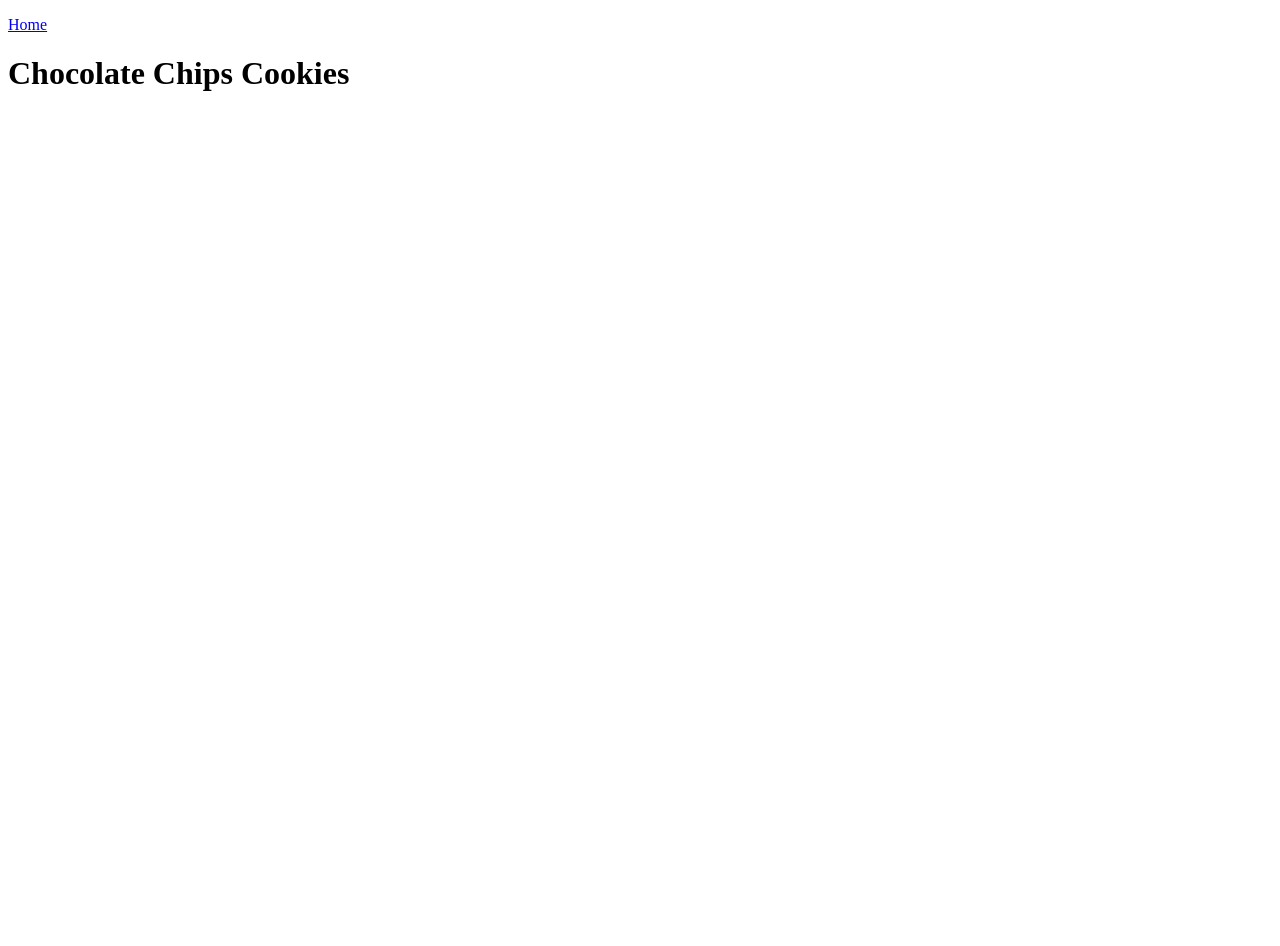
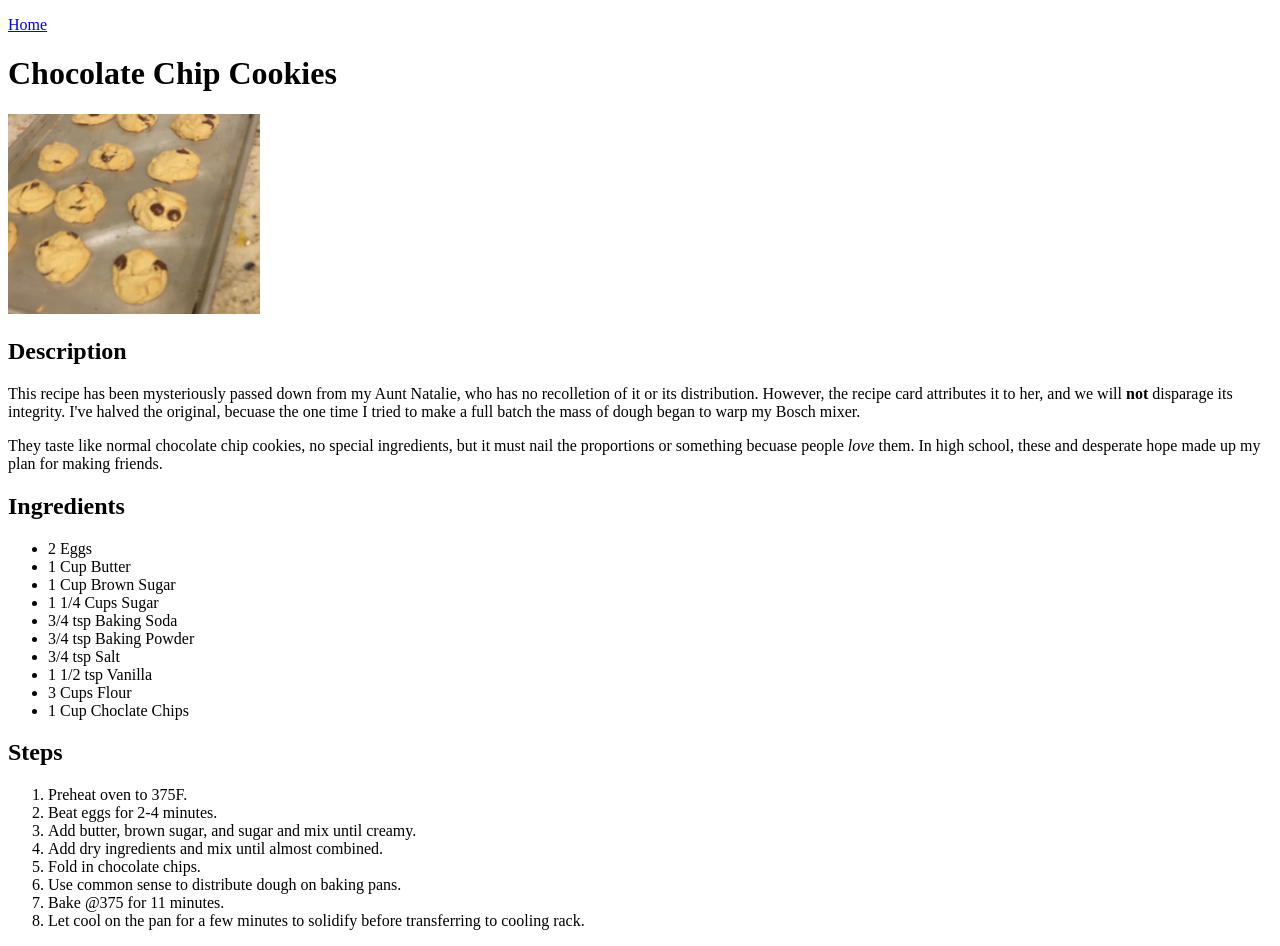
Before and after one commit to findlaykb/odin-recipes, a plain HTML site: page recipes/chocolatechipcookies.html in a window 1280 px wide. Before the commit the page ends 800 px from the top, so only its background shows below. Drawn offline with Linux system fonts and the light colour scheme.

Commit message:
Edit chocolatechipcookies.html; add brownies.html

```diff
--- a/recipes/chocolatechipcookies.html
+++ b/recipes/chocolatechipcookies.html
@@ -6,7 +6,34 @@
     </head>
     <body>
         <p><a href="../index.html">Home</a></p>
-        <h1>Chocolate Chips Cookies</h1>
-
+        <h1>Chocolate Chip Cookies</h1>
+             <img src="../photos/choc-chip-cookie.JPG" alt="blurry photo of chocolate chip cookies fresh on the pan" height =200>
+             <h2>Description</h2>
+                <p>This recipe has been mysteriously passed down from my Aunt Natalie, who has no recolletion of it or its distribution. However, the recipe card attributes it to her, and we will <strong>not</strong> disparage its integrity. I've halved the original, becuase the one time I tried to make a full batch the mass of dough began to warp my Bosch mixer.</p>
+                <p>They taste like normal chocolate chip cookies, no special ingredients, but it must nail the proportions or something becuase people <em>love</em> them. In high school, these and desperate hope made up my plan for making friends.</p>
+            <h2>Ingredients</h2>
+                <ul>
+                    <li>2 Eggs</li>
+                    <li>1 Cup Butter</li>
+                    <li>1 Cup Brown Sugar</li>
+                    <li>1 1/4 Cups Sugar</li>
+                    <li>3/4 tsp Baking Soda</li>
+                    <li>3/4 tsp Baking Powder</li>
+                    <li>3/4 tsp Salt</li>
+                    <li>1 1/2 tsp Vanilla</li>
+                    <li>3 Cups Flour</li>
+                    <li>1 Cup Choclate Chips</li>
+                </ul>
+            <h2>Steps</h2>
+                <ol>
+                    <li>Preheat oven to 375F.</li>
+                    <li>Beat eggs for 2-4 minutes.</li>
+                    <li>Add butter, brown sugar, and sugar and mix until creamy.</li>
+                    <li>Add dry ingredients and mix until almost combined.</li>
+                    <li>Fold in chocolate chips.</li>
+                    <li>Use common sense to distribute dough on baking pans.</li>
+                    <li>Bake @375 for 11 minutes.</li>
+                    <li>Let cool on the pan for a few minutes to solidify before transferring to cooling rack.</li>
+                </ol>
     </body>
 </html>
```
Also changed, not shown: index.html (+15 -0 lines), recipes/brownies.html (added, +37 -0 lines), photos/choc-chip-cookie.JPG (added), 3 other files.
